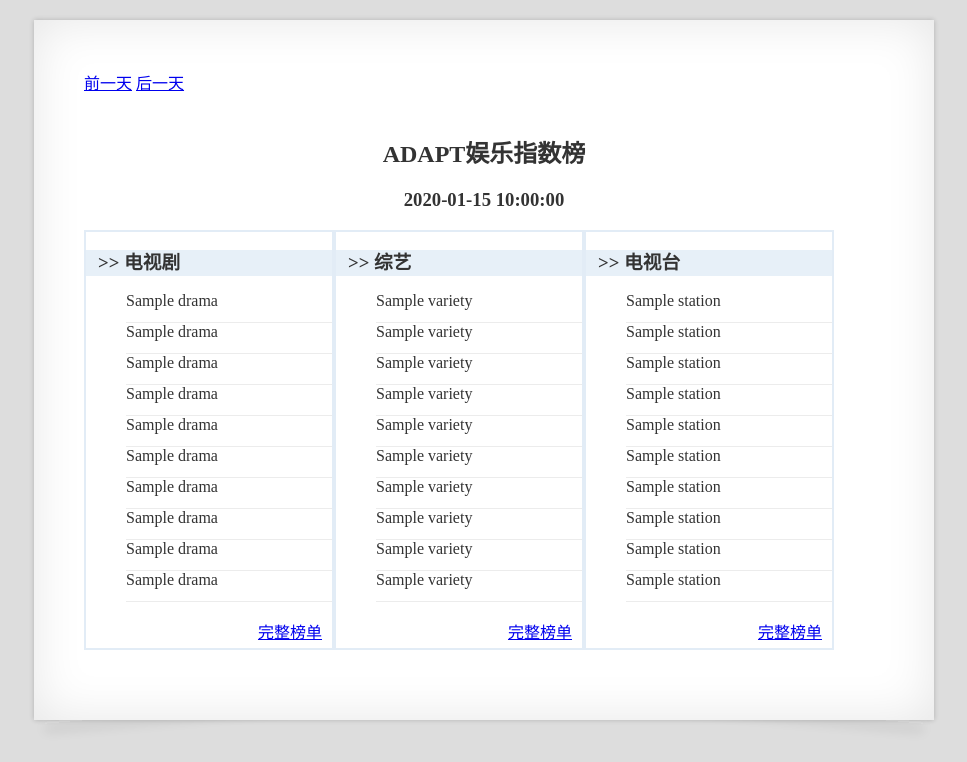
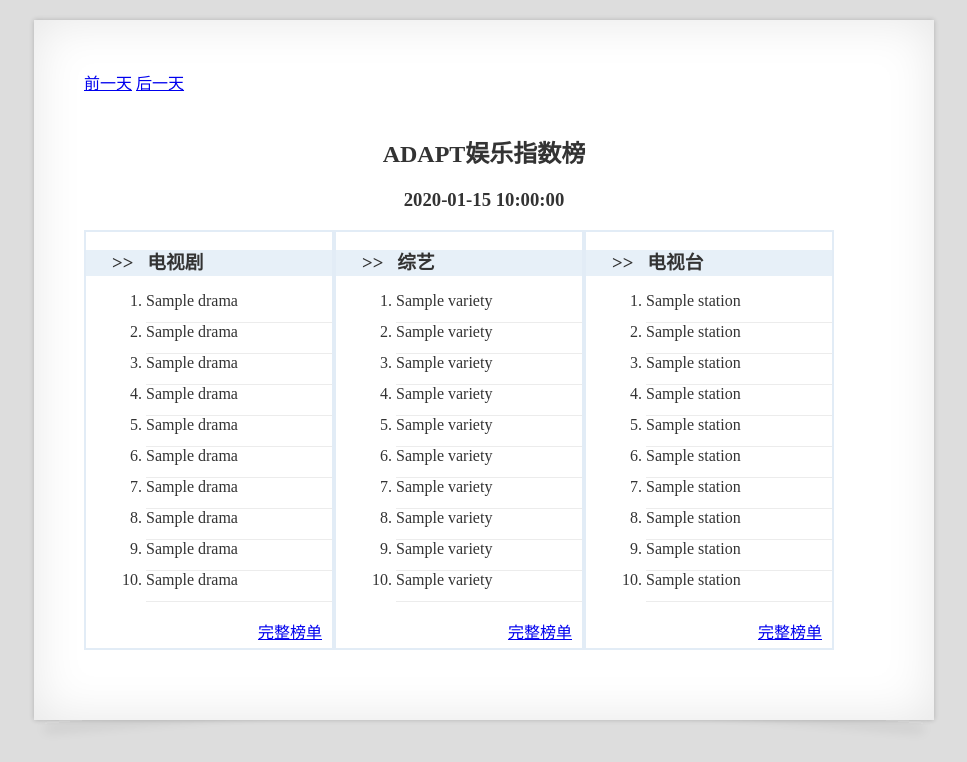
Before and after one commit to lan2720/tv_media_rank_demowebsite, a Python web app: template templates/rank.html in a window 1280 px wide. Shown: the top 762 px of the page, without its empty margins (156-1123 px from the left). Run offline with Jinja, Linux system fonts and the light colour scheme; the template is opened without the code that fills it: most values are stand-ins (such as "Sample title", 1, 10 or a date in 2020).

Commit message:
modify some css

```diff
--- a/manage.py
+++ b/manage.py
@@ -11,7 +11,7 @@ manager = Manager(app)
 manager.add_command("runserver", Server(
     use_debugger = True,
     use_reloader = True,
-    host = 'localhost')
+    host = '202.120.38.146')
 )
 
 if __name__ == "__main__":
--- a/static/css/rank.css
+++ b/static/css/rank.css
@@ -1,21 +1,16 @@
 /*rank*/
-.ranktree li{height:24px;border-bottom:1px solid #e5e5e5;overflow:hidden;*margin-bottom:-3px;}
+.ranktree li{height:24px;border-bottom:1px solid #e5e5e5;*margin-bottom:-3px;}
 .ranktree li span,
 .ranktree li a{display:block;line-height:24px;padding-left:20px;}
 .ranktree li.current{background:#0078cb;}
 .ranktree li.current span,
 .ranktree li.current a{color:#fff;cursor:default;}
 
-.rank10coll{width:790px;overflow:hidden;}
-.rank10coll .items{width:900px;}
-.rank10coll .rank10{float:left;margin-right:20px;margin-bottom:20px;}
 .rank10{width:246px;border:2px solid #e2ecf6;}
 .rank10 .rh{height:26px;background:#e7f0f8;position:relative;}
 .rank10 .rh h3{padding-left:12px;line-height:26px;}
 .rank10 .rh h3 a{color:#000;}
 .rank10 .rh em{color:#909090;position:absolute;top:0;right:10px;line-height:26px;font-style:normal;}
 .rank10 .rf{padding-right:10px;height:30px;text-align:right;line-height:30px;}
-.rank10 li{overflow:hidden;height:30px;border-bottom:1px solid #ececec;*margin-bottom:-3px;}
-.rank10 .order{display:block;float:left;width:30px;padding-right:10px;line-height:30px;font-size:14px;text-align:right;}
-.rank10 .skey{display:block;float:left;width:114px;line-height:30px;font-size:14px;}
-.rank10 .stat{display:block;float:left;width:80px;line-height:30px;font-size:12px;text-align:right;}
+.rank10 li{height:30px;border-bottom:1px solid #ececec;*margin-bottom:-3px;}
+.rank10 ol{padding-left: 60px;}
--- a/templates/drama_rank.html
+++ b/templates/drama_rank.html
@@ -10,9 +10,9 @@
     <div class="box">
       <div class="rank10 ranktree" style="margin: 0 auto;">
         <div class="rh">
-          <h3>>> 电视剧</h3>
+          <h3>&nbsp;&nbsp;&nbsp;>>&nbsp;&nbsp;&nbsp;电视剧</h3>
         </div>
-        <div class="rb">
+        <div>
           <ol>
             {% for drama in drama_rank %}
             <li>{{ drama }}</li>
--- a/templates/rank.html
+++ b/templates/rank.html
@@ -16,9 +16,9 @@
       <h3 style="text-align:center">{{ date }}</h3>
       <div class="rank10 ranktree" style="float: left;">
         <div class="rh">
-          <h3>>> 电视剧</h3>
+          <h3>&nbsp;&nbsp;&nbsp;>>&nbsp;&nbsp;&nbsp;电视剧</h3>
         </div>
-        <div class="rb">
+        <div>
           {% if drama_rank %}
           <ol>
             {% for i in range(10) %}
@@ -44,9 +44,9 @@
 
       <div class="rank10 ranktree" style="float: left;">
         <div class="rh">
-          <h3>>> 综艺</h3>
+          <h3>&nbsp;&nbsp;&nbsp;>>&nbsp;&nbsp;&nbsp;综艺</h3>
         </div>
-        <div class="rb">
+        <div>
           {% if variety_rank %}
           <ol>
             {% for i in range(10) %}
@@ -72,9 +72,9 @@
 
       <div class="rank10 ranktree" style="float: left;">
         <div class="rh">
-          <h3>>> 电视台</h3>
+          <h3>&nbsp;&nbsp;&nbsp;>>&nbsp;&nbsp;&nbsp;电视台</h3>
         </div>
-        <div class="rb">
+        <div>
           {% if tv_rank %}
           <ol>
             {% for i in range(10) %}
--- a/templates/tv_rank.html
+++ b/templates/tv_rank.html
@@ -10,9 +10,9 @@
     <div class="box">
       <div class="rank10 ranktree" style="margin: 0 auto;">
         <div class="rh">
-          <h3>>> 电视台</h3>
+          <h3>&nbsp;&nbsp;&nbsp;>>&nbsp;&nbsp;&nbsp;电视台</h3>
         </div>
-        <div class="rb">
+        <div>
           <ol>
             {% for station in tv_rank %}
             <li>{{ station }}</li>
--- a/templates/variety_rank.html
+++ b/templates/variety_rank.html
@@ -10,9 +10,9 @@
     <div class="box">
       <div class="rank10 ranktree" style="margin: 0 auto;">
         <div class="rh">
-          <h3>>> 综艺</h3>
+          <h3>&nbsp;&nbsp;&nbsp;>>&nbsp;&nbsp;&nbsp;综艺</h3>
         </div>
-        <div class="rb">
+        <div>
           <ol>
             {% for variety in variety_rank %}
             <li>{{ variety }}</li>
```
